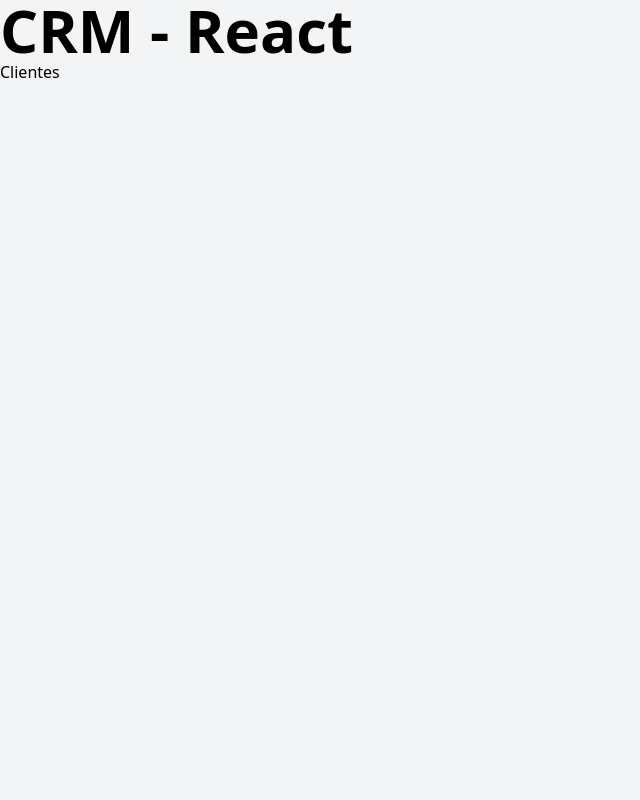
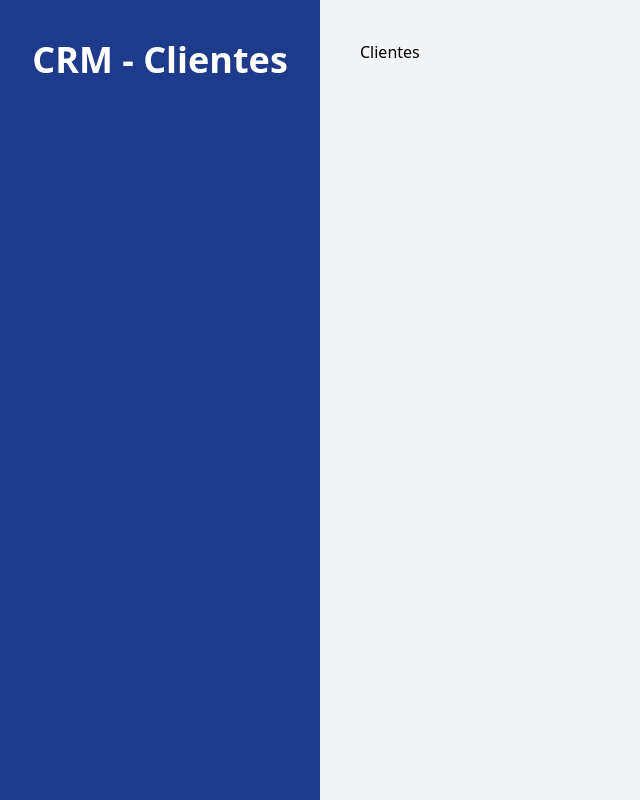
Before and after one commit to Antonioog/CRM-React-Roter-Dom, a React (Vite) app: page / in a window 1280 px wide. Shown: the whole page, without its empty margins (0-640 px from the left). Built offline with nearby package versions, Linux system fonts and the light colour scheme.

Commit message:
Creamos nuestro Layout

```diff
--- a/src/components/Layout.jsx
+++ b/src/components/Layout.jsx
@@ -3,9 +3,14 @@
 
 function Layout() {
     return (
-        <div>
-            <h1 className="text-6xl font-bold">CRM - React</h1>
-            <Outlet />
+        <div className="md:flex md:min-h-screen">
+            <aside className="md:w-1/4 bg-blue-900 px-5 py-10 ">
+                <h2 className="text-4xl font-black text-center text-white">CRM - Clientes</h2>
+            </aside>
+
+            <main className="md: w-3/4 p-10 md:h-screen overflow-scroll">
+                <Outlet />
+            </main>
         </div>
     )
 }
```
